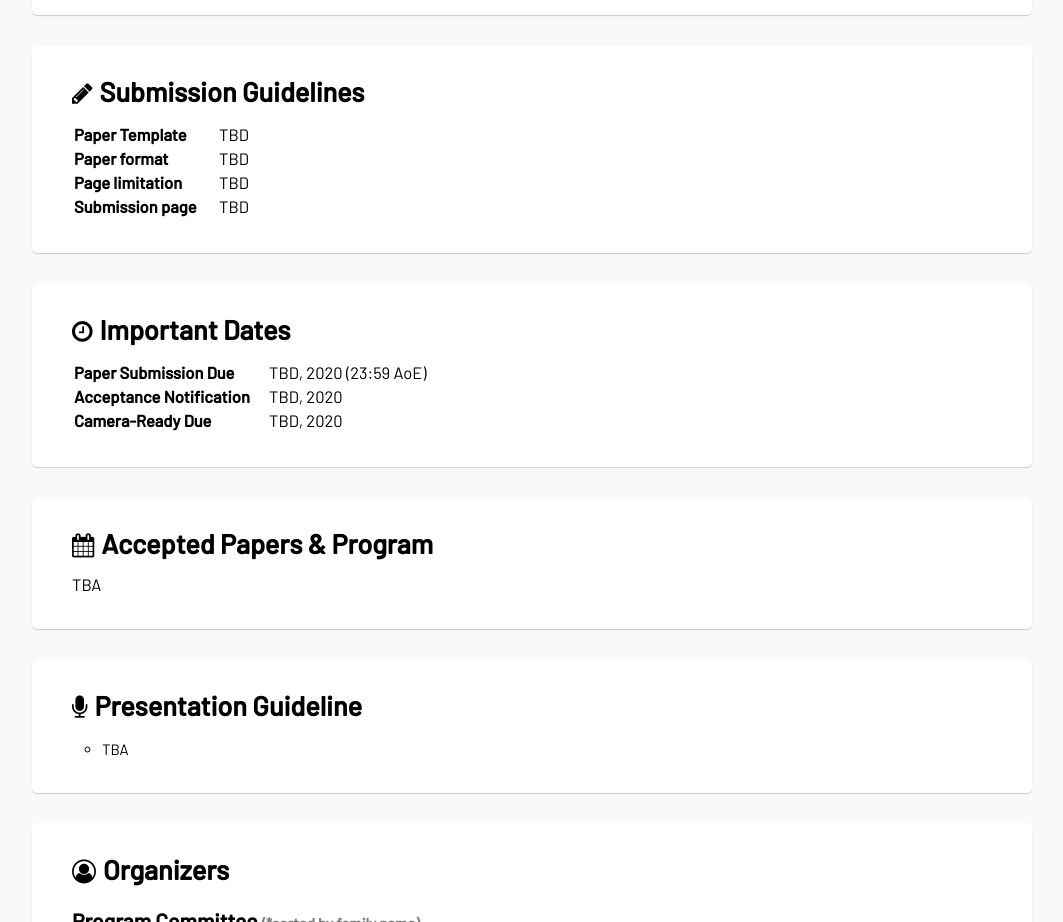
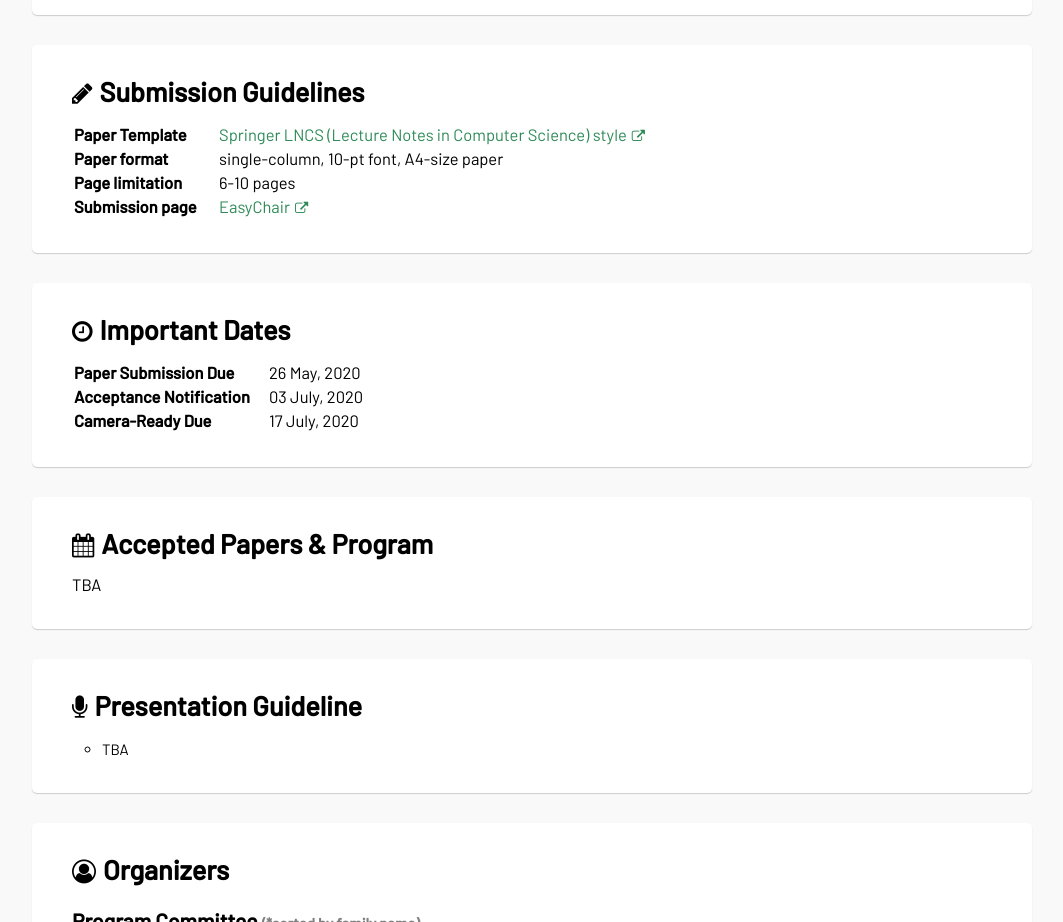
Before and after one commit to PerDial/perdial.github.io, a plain HTML site: page 2020/index.html in a window 1280 px wide. Shown: the part 1540-2462 px from the top of the page, without its empty margins (108-1171 px from the left). Drawn offline with nearby package versions, Linux system fonts and the light colour scheme.

Commit message:
update guideline

```diff
--- a/2020/index.html
+++ b/2020/index.html
@@ -1,6 +1,6 @@
 <!DOCTYPE html>
 <meta charset="utf-8">
-<title>Special session: Pervasive Computing and Spoken Dialogue Systems Technology (PerDial 2020)</title>
+<title>PerDial 2020: Pervasive Computing and Spoken Dialogue Systems Technology - The Special Session in SPECOM 2020</title>
 <meta name="viewport" content="width=device-width, initial-scale=1, minimum-scale=1, maximum-scale=1, user-scalable=no">
 <link href="https://stackpath.bootstrapcdn.com/font-awesome/4.7.0/css/font-awesome.min.css" rel="stylesheet" integrity="sha384-wvfXpqpZZVQGK6TAh5PVlGOfQNHSoD2xbE+QkPxCAFlNEevoEH3Sl0sibVcOQVnN" crossorigin="anonymous">
 <link rel="stylesheet" href="css/style.css">
@@ -68,10 +68,10 @@
   <div>
     <h2><i class="fa fa-pencil"></i>Submission Guidelines</h2>
     <dl class="guideline">
-      <dt>Paper Template</dt><dd>TBD</dd>
-      <dt>Paper format</dt><dd>TBD</dd>
-      <dt>Page limitation</dt><dd>TBD</dd>
-      <dt>Submission page</dt><dd>TBD</dd>
+      <dt>Paper Template</dt><dd><a href="https://www.springer.com/gp/computer-science/lncs/conference-proceedings-guidelines" target="_break">Springer LNCS (Lecture Notes in Computer Science) style</a></dd>
+      <dt>Paper format</dt><dd>single-column, 10-pt font, A4-size paper</dd>
+      <dt>Page limitation</dt><dd>6-10 pages</dd>
+      <dt>Submission page</dt><dd><a href="https://easychair.org/conferences/?conf=specom2020">EasyChair</a></dd>
     </dl>
   </div>
 
@@ -79,10 +79,11 @@
     <h2><i class="fa fa-clock-o"></i>Important Dates</h2>
     <dl class="important-dates">
       <dt>Paper Submission Due</dt>
-      <dd>TBD, 2020 (23:59 AoE)</dd>
+      <dd>26 May, 2020</dd>
       <dt>Acceptance Notification</dt>
-      <dd>TBD, 2020</dd>
-      <dt>Camera-Ready Due</dt><dd>TBD, 2020</dd>
+      <dd>03 July, 2020</dd>
+      <dt>Camera-Ready Due</dt>
+      <dd>17 July, 2020</dd>
     </dl>
   </div>
 
```
